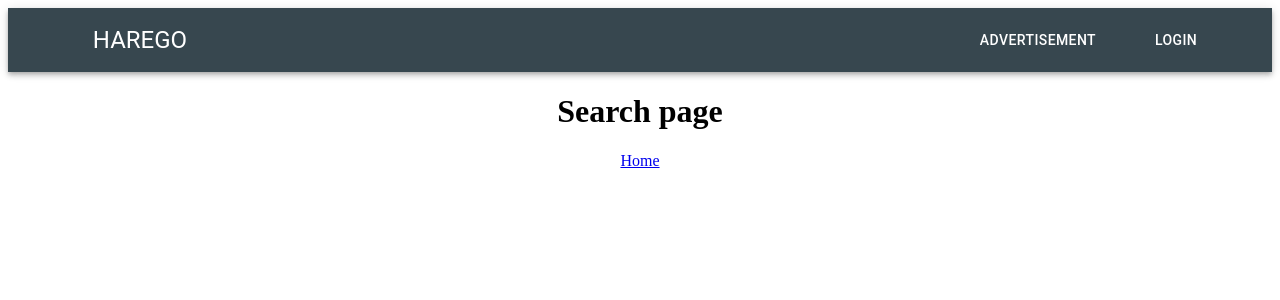
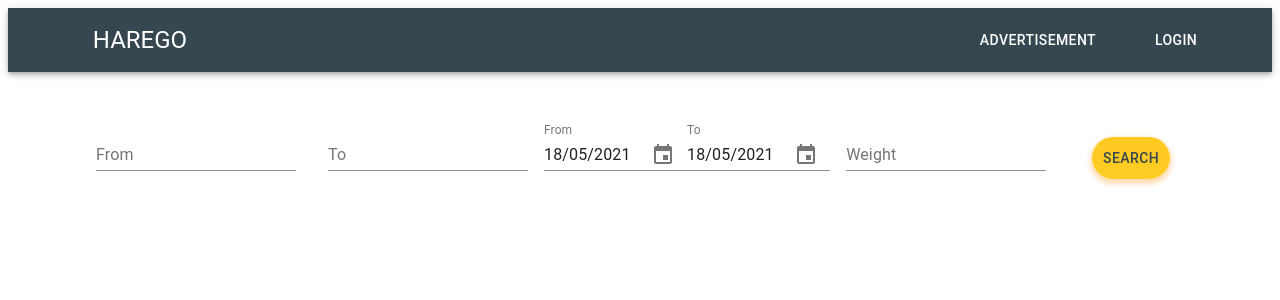
Before and after one commit to m-julia/harego-client-app, a React (Create React App) app: page /search in a window 1280 px wide. Shown: the top 300 px of the page. Built offline with nearby package versions, Linux system fonts and the light colour scheme.

Commit message:
SearchBar was created

```diff
--- a/package.json
+++ b/package.json
@@ -3,8 +3,10 @@
   "version": "0.1.0",
   "private": true,
   "dependencies": {
+    "@date-io/date-fns": "^1.3.13",
     "@material-ui/core": "^4.11.4",
     "@material-ui/icons": "^4.11.2",
+    "@material-ui/pickers": "^3.3.10",
     "@material-ui/styles": "^4.11.4",
     "@testing-library/jest-dom": "^5.12.0",
     "@testing-library/react": "^11.2.6",
@@ -14,6 +16,7 @@
     "@types/react": "^17.0.5",
     "@types/react-dom": "^17.0.4",
     "@types/react-router-dom": "^5.1.7",
+    "date-fns": "^2.21.3",
     "react": "^17.0.2",
     "react-dom": "^17.0.2",
     "react-redux": "^7.2.4",
--- a/src/App.tsx
+++ b/src/App.tsx
@@ -5,7 +5,7 @@ import SearchPage from './components/search/SearchPage';
 import NavBar from './components/common/NavBar';
 import NotFoundPage from './components/NotFoundPage';
 
-import './App.css';
+
 
 
 function App() {
--- /dev/null
+++ b/src/components/common/CityForm.tsx
@@ -0,0 +1,30 @@
+import React from "react";
+import { createStyles, makeStyles, Theme } from "@material-ui/core/styles";
+import TextField from "@material-ui/core/TextField";
+
+interface Props {
+    label: string
+  };
+
+const useStyles = makeStyles((theme: Theme) =>
+  createStyles({
+    root: {
+      "& > *": {
+        margin: theme.spacing(2),
+        width: "25ch"
+      }
+    }
+  })
+);
+
+const CityForm = (props: Props) => {
+  const classes = useStyles();
+
+  return (
+    <form className={classes.root} noValidate autoComplete="on">
+      <TextField  label={props.label} />
+    </form>
+  );
+}
+
+export default CityForm;
--- /dev/null
+++ b/src/components/common/DatePicker.tsx
@@ -0,0 +1,45 @@
+import 'date-fns';
+import React from 'react';
+import Grid from '@material-ui/core/Grid';
+import DateFnsUtils from '@date-io/date-fns';
+import {
+  MuiPickersUtilsProvider,
+  KeyboardDatePicker,
+} from '@material-ui/pickers';
+
+interface Props {
+  label: string
+};
+
+const DatePicker = (props: Props) => {
+  // The first commit of Material-UI
+  const [selectedDate, setSelectedDate] = React.useState<Date | null>(
+    new Date(),
+  );
+
+  const handleDateChange = (date: Date | null) => {
+    setSelectedDate(date);
+  };
+
+  return (
+    <MuiPickersUtilsProvider utils={DateFnsUtils}>
+      <Grid container justify="space-around">
+        <KeyboardDatePicker
+          disableToolbar
+          variant="inline"
+          format="dd/MM/yyyy"
+          margin="normal"
+          id="date-picker-inline"
+          label={props.label}
+          value={selectedDate}
+          onChange={handleDateChange}
+          KeyboardButtonProps={{
+            'aria-label': 'change date',
+          }}
+        />
+      </Grid>
+    </MuiPickersUtilsProvider>
+  );
+}
+
+export default DatePicker;
--- /dev/null
+++ b/src/components/common/SearchBar.tsx
@@ -0,0 +1,37 @@
+import { Container, createStyles, makeStyles, Theme } from "@material-ui/core";
+import React from "react";
+import CityForm from "../common/CityForm";
+import CustomButton from "../common/CustomButton";
+import DatePicker from "../common/DatePicker";
+import WeightForm from "../common/WeightForm";
+
+const useStyles = makeStyles((theme: Theme) =>
+  createStyles({
+
+  container: {
+    marginTop : "3%",
+    display: 'flex'
+  }
+
+}));
+
+const SearchBar = () => {
+    const classes = useStyles();
+
+    return (
+        <Container >
+            <Container className={classes.container}>
+                <CityForm label="From" />
+                <CityForm label="To" />
+                <DatePicker label="From" />
+                <DatePicker label="To" />
+                <WeightForm />
+                <CustomButton title="Search"/>
+            </Container>
+        </Container>
+    )
+
+
+}
+
+export default SearchBar;
--- /dev/null
+++ b/src/components/common/WeightForm.tsx
@@ -0,0 +1,30 @@
+import React from "react";
+import { createStyles, makeStyles, Theme } from "@material-ui/core/styles";
+import TextField from "@material-ui/core/TextField";
+
+const useStyles = makeStyles((theme: Theme) =>
+  createStyles({
+    root: {
+      "& > *": {
+        margin: theme.spacing(2),
+        width: "25ch"
+      }
+    }
+  })
+);
+
+export default function BasicTextFields() {
+  const classes = useStyles();
+
+  return (
+    <form className={classes.root} noValidate autoComplete="off">
+     <TextField
+        id="weight"
+        label="Weight"
+        color="primary"
+        type="number"
+        InputProps={{ inputProps: { min: 0, max: 10, step: 0.1 } }}
+      />
+    </form>
+  );
+}
--- a/src/components/search/SearchPage.tsx
+++ b/src/components/search/SearchPage.tsx
@@ -1,14 +1,19 @@
+import { Container, createStyles, makeStyles, Theme } from "@material-ui/core";
 import React from "react";
-import { Link } from "react-router-dom";
+import CityForm from "../common/CityForm";
+import CustomButton from "../common/CustomButton";
+import DatePicker from "../common/DatePicker";
+import SearchBar from "../common/SearchBar";
+import WeightForm from "../common/WeightForm";
+
+
 
 const SearchPage = () => {
+
     return (
-        <div>
-            <h1>Search page</h1>
-            <Link to="/">
-                Home
-        </Link>
-        </div>
+        <Container >
+            <SearchBar />
+        </Container>
     )
 
 
--- a/src/index.tsx
+++ b/src/index.tsx
@@ -3,7 +3,7 @@ import ReactDOM from 'react-dom';
 import { BrowserRouter as Router } from 'react-router-dom';
 import App from './App';
 import reportWebVitals from './reportWebVitals';
-import { Provider as ReduxProvider } from 'react-redux';
+//import { Provider as ReduxProvider } from 'react-redux';
 //import configureStore from './redux/configureStore';
 
 //const store = configureStore();
```
Also changed, not shown: 1 other file (tests, documents, lock files or other folders).
